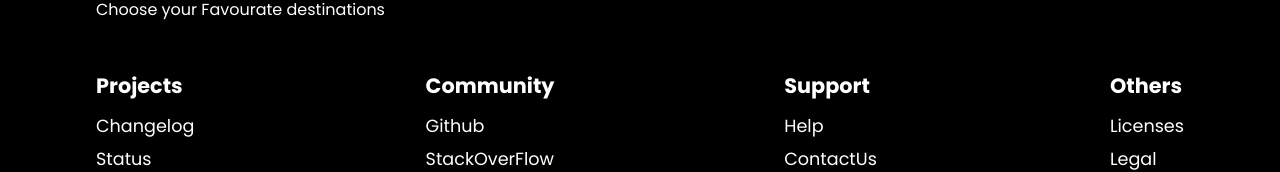
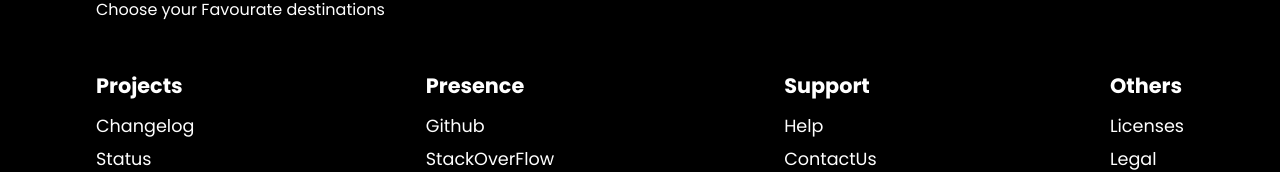
Before and after one commit to UsamaMalik91/React_Travel_web, a React (Create React App) app: page / in a window 1280 px wide. Shown: the part 2796-2968 px from the top of the page. Built offline with nearby package versions, Linux system fonts and the light colour scheme.

Commit message:
Update Footer.js

```diff
--- a/src/Components/Footer.js
+++ b/src/Components/Footer.js
@@ -25,7 +25,7 @@ const Footer=()=>{
                     <a href='/'>All Versions</a>
                 </div>
                 <div>
-                    <h4>Community</h4>
+                    <h4>Presence</h4>
                     <a href='/'>Github</a>
                     <a href='/'>StackOverFlow</a>
                     <a href='/'>Chegg</a>
```
